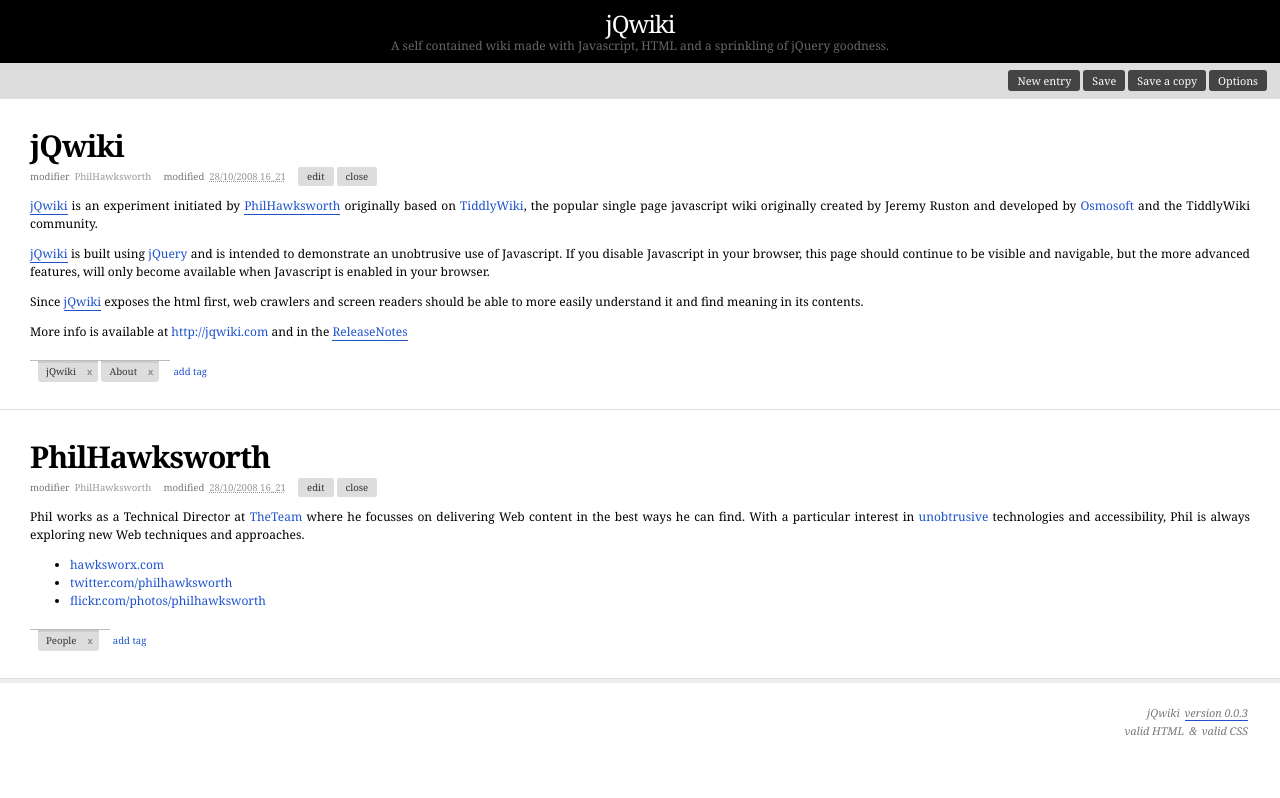
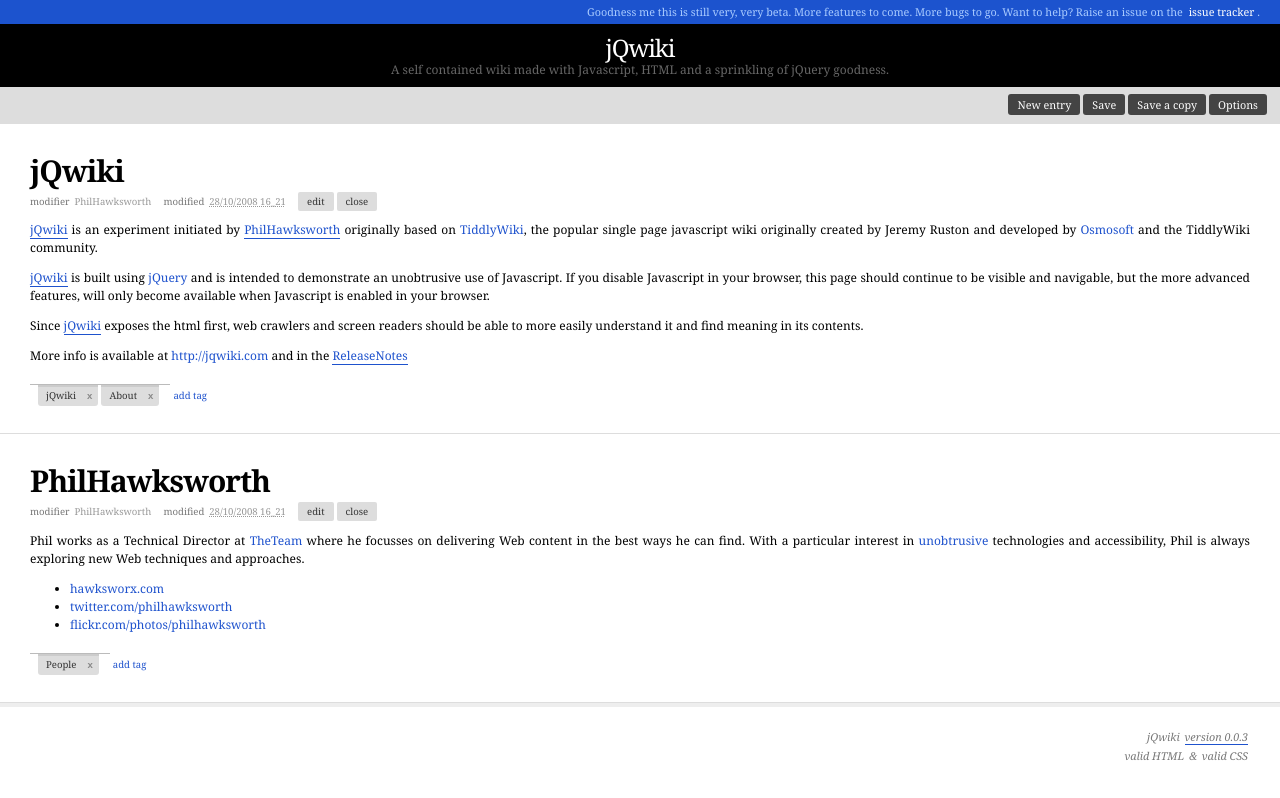
Before and after one commit to philhawksworth/jqwiki, a plain HTML site: page client/index.html in a window 1280 px wide. Drawn offline with Linux system fonts and the light colour scheme.

Commit message:
Beta banner added.

```diff
--- a/client/css/naked.css
+++ b/client/css/naked.css
@@ -31,6 +31,25 @@
 div.system {
 	display: none;
 }
+
+#beta_banner {
+	padding:4px 20px 4px;
+	display:block;
+	background-color:#1C53CE;
+	color:#A9CBFF;
+	text-align:right;
+	font-size:0.9em;
+}
+
+#beta_banner a:link, #beta_banner a:visited {
+	padding:3px;
+	color:#fff;
+}
+#beta_banner a:hover, #beta_banner a:focus {
+	color:#fff;
+	background-color:#0B245A;
+}
+
 /* FOUC avoideance. */
 html.js > div {
 	display: none;
--- a/client/index.html
+++ b/client/index.html
@@ -41,10 +41,31 @@
 div.system {
 	display: none;
 }
+
+#beta_banner {
+	padding:4px 20px 4px;
+	display:block;
+	background-color:#1C53CE;
+	color:#A9CBFF;
+	text-align:right;
+	font-size:0.9em;
+}
+
+#beta_banner a:link, #beta_banner a:visited {
+	padding:3px;
+	color:#fff;
+}
+#beta_banner a:hover, #beta_banner a:focus {
+	color:#fff;
+	background-color:#0B245A;
+}
+
 /* FOUC avoideance. */
 html.js > div {
 	display: none;
 }
+
+
 
 html,body {
 	padding: 0;
@@ -363,6 +384,10 @@
 	</script>
 </head>
 <body>
+
+	<div id='beta_banner'>
+		Goodness me this is still very, very beta. More features to come. More bugs to go. Want to help? Raise an issue on the <a href="http://github.com/philhawksworth/jqwiki/issues" title="jQwiki issues on GitHub">issue tracker</a>.
+	</div>
 
 	<!-- Target for UI -->
 	<div id='wiki'>
```
Also changed, not shown: client/jqwiki_template.html (+4 -0 lines).
